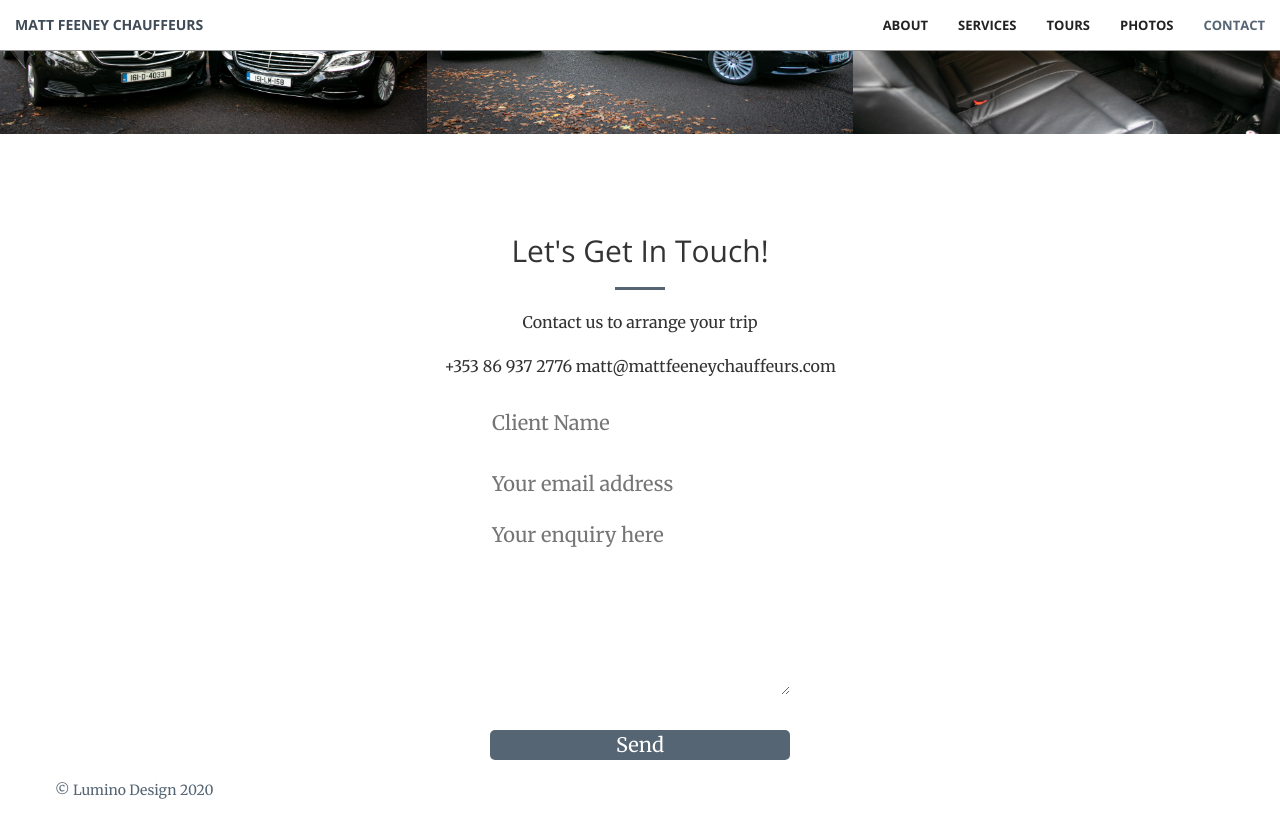
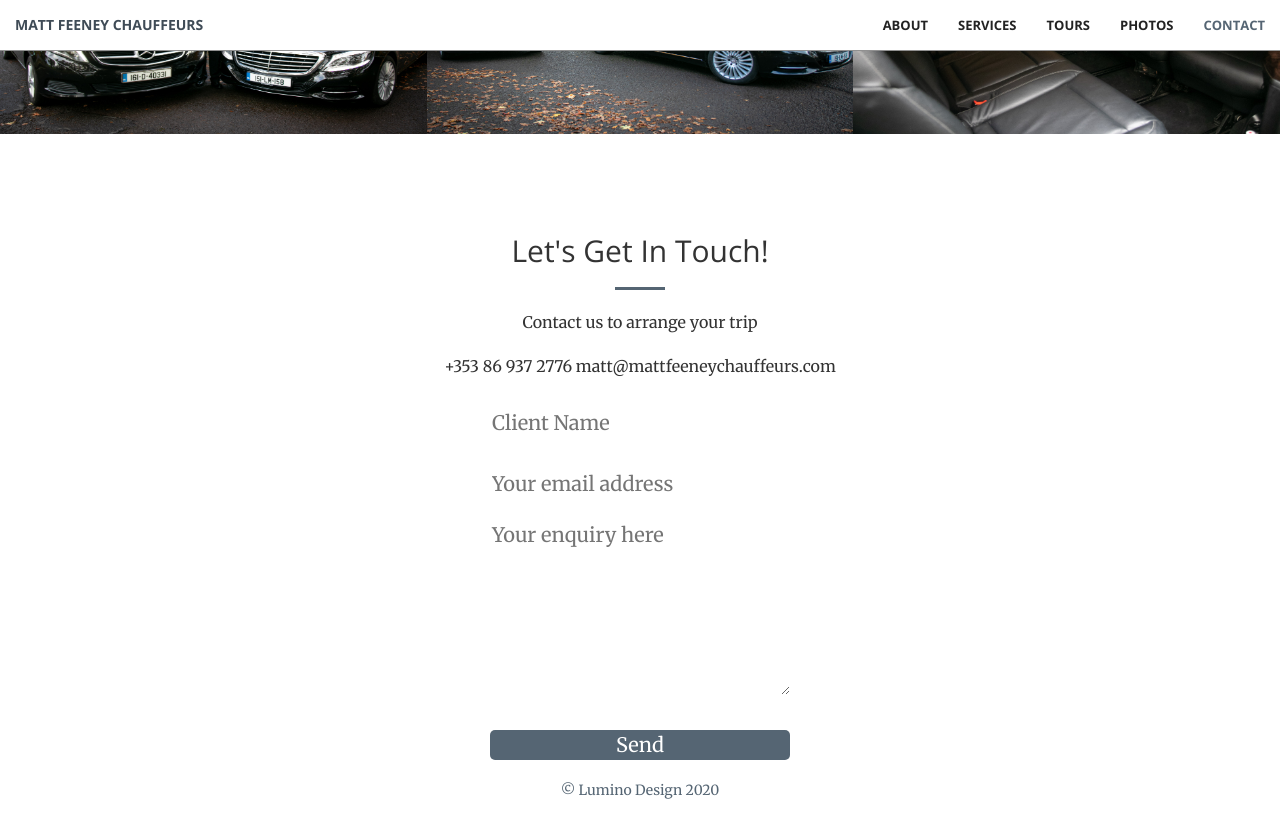
Before and after one commit to WebsitePlayground/WebsitePlayground.github.io, a Jekyll site: the page built from index.html, in a window 1280 px wide and 900 px high, scrolled down 3342 px. Shown: the top 838 px of the window. Built offline with Jekyll 4.4.1, drawn with Linux system fonts in a browser that asks for light colours.

Commit message:
copyright final

```diff
--- a/_sass/_base.scss
+++ b/_sass/_base.scss
@@ -59,6 +59,11 @@ p {
             padding: 10px 0 10px 0;
         }
     }
+}
+
+.copyright {
+    display: flex;
+    justify-content: space-around;
 }
 
 @media (min-width: 992px) {
```
